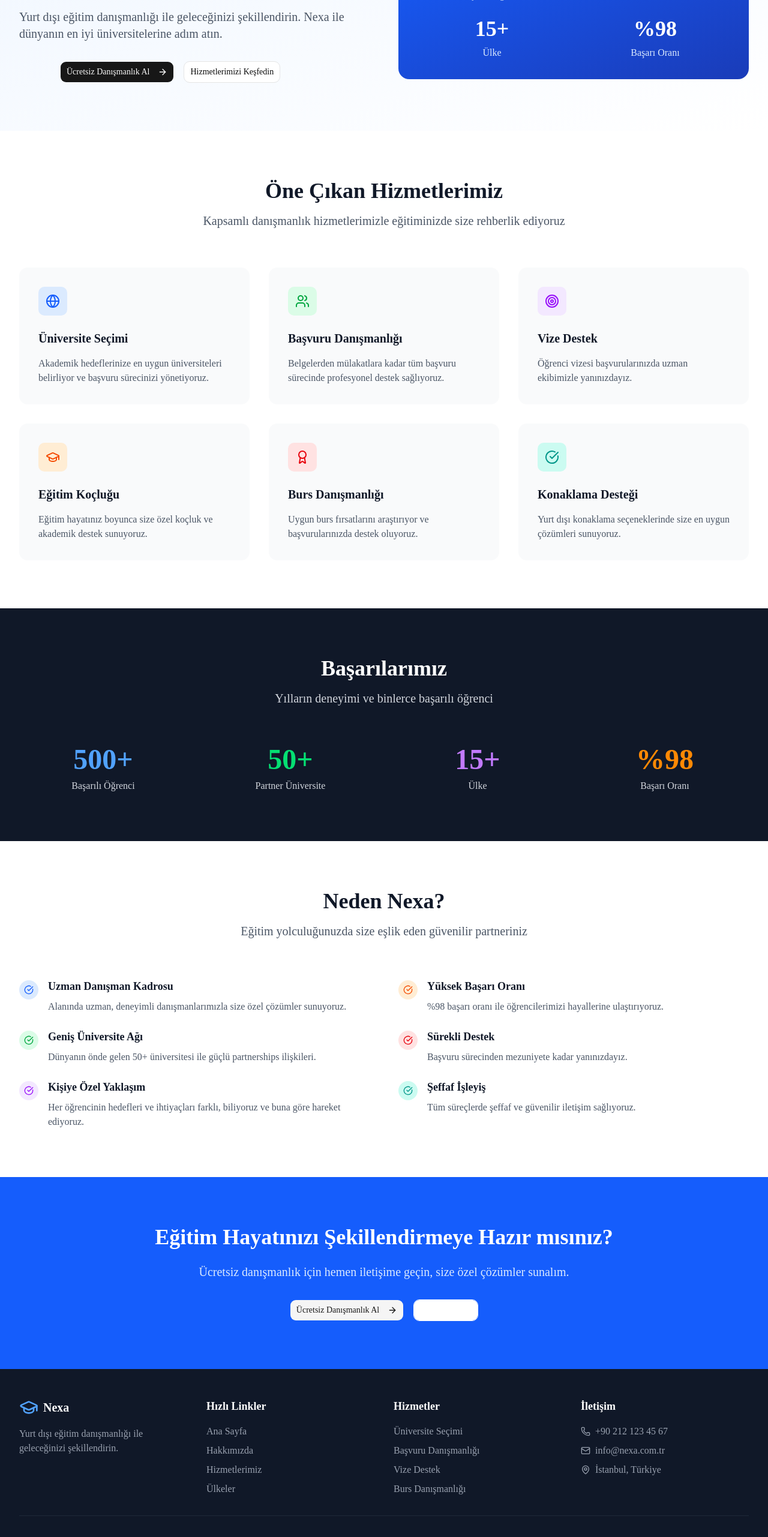
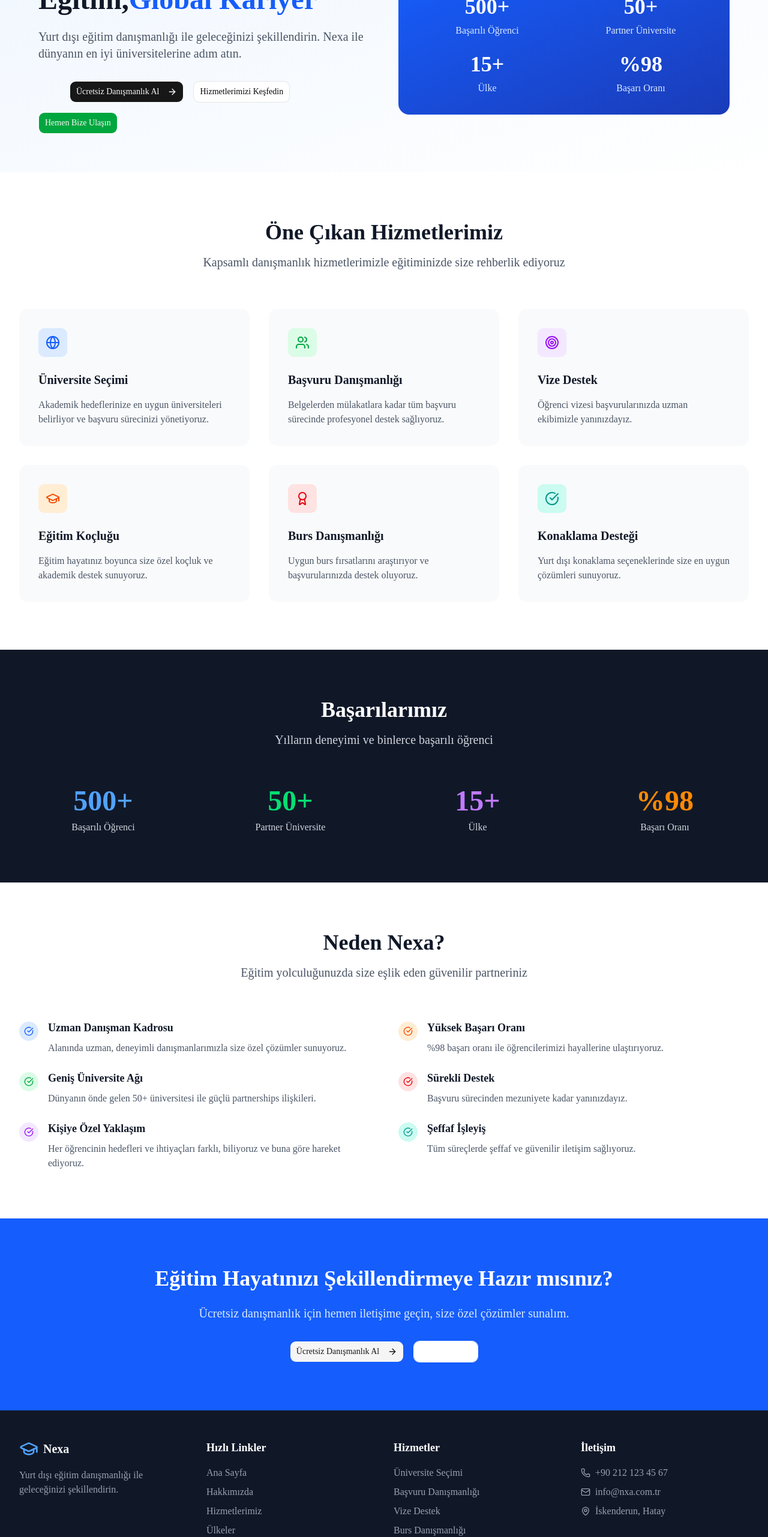
Before and after one commit to umuterdgn/yurt-disi-danismanlik, a Next.js app: page / in a window 1280 px wide. Shown: the part 234-2796 px from the top of the page at 60% size. Built offline with nearby package versions, Linux system fonts and the light colour scheme.

Commit message:
refactor: move navbar/footer to root layout and remove duplicate from pages

```diff
--- a/src/app/iletisim/page.tsx
+++ b/src/app/iletisim/page.tsx
@@ -8,8 +8,6 @@
 import { Label } from "@/components/ui/label";
 import { Select, SelectContent, SelectItem, SelectTrigger, SelectValue } from "@/components/ui/select";
 import { Mail, Clock, MapPin, MessageCircle } from "lucide-react";
-import { PublicNavbar } from "@/components/public-navbar";
-import { PublicFooter } from "@/components/public-footer";
 
 export default function IletisimPage() {
   const [formData, setFormData] = useState({
@@ -67,8 +65,6 @@
 
   return (
     <div className="min-h-screen bg-gradient-to-br from-blue-50 to-indigo-100 flex flex-col">
-      <PublicNavbar />
-
       <main className="flex-1 pt-24 pb-12 px-4">
         <div className="max-w-6xl mx-auto">
           <div className="text-center mb-12">
@@ -218,8 +214,6 @@
         </div>
         </div>
       </main>
-
-      <PublicFooter />
     </div>
   );
 }
--- a/src/app/layout.tsx
+++ b/src/app/layout.tsx
@@ -2,6 +2,8 @@
 import { Geist, Geist_Mono } from "next/font/google";
 import "./globals.css";
 import { Toaster } from "@/components/ui/sonner";
+import { PublicNavbar } from "@/components/public-navbar";
+import { PublicFooter } from "@/components/public-footer";
 
 const geistSans = Geist({
   variable: "--font-geist-sans",
@@ -27,7 +29,11 @@
     >
       {/* suppressHydrationWarning özelliğini body etiketine de ekledik 👇 */}
       <body className="min-h-full flex flex-col" suppressHydrationWarning>
-        {children}
+        <PublicNavbar />
+        <div className="flex-1">
+          {children}
+        </div>
+        <PublicFooter />
         <Toaster />
       </body>
     </html>
--- a/src/app/page.tsx
+++ b/src/app/page.tsx
@@ -16,35 +16,8 @@
 export default function HomePage() {
   return (
     <div className="min-h-screen bg-white">
-      {/* Navigation */}
-      <nav className="fixed top-0 left-0 right-0 bg-white border-b border-gray-200 z-50">
-        <div className="max-w-7xl mx-auto px-4 sm:px-6 lg:px-8">
-          <div className="flex justify-between items-center h-16">
-            <div className="flex items-center space-x-2">
-              <GraduationCap className="w-8 h-8 text-blue-600" />
-              <span className="text-xl font-bold text-gray-900">Nexa</span>
-            </div>
-            <div className="hidden md:flex items-center space-x-8">
-              <Link href="/" className="text-gray-700 hover:text-gray-900">Ana Sayfa</Link>
-              <Link href="/hakkimizda" className="text-gray-700 hover:text-gray-900">Hakkımızda</Link>
-              <Link href="/hizmetlerimiz" className="text-gray-700 hover:text-gray-900">Hizmetlerimiz</Link>
-              <Link href="/ulkeler" className="text-gray-700 hover:text-gray-900">Ülkeler</Link>
-              <Link href="/iletisim" className="text-gray-700 hover:text-gray-900">İletişim</Link>
-            </div>
-            <div className="flex items-center space-x-4">
-              <Link href="/login">
-                <Button variant="outline">Giriş Yap</Button>
-              </Link>
-              <Link href="/register">
-                <Button>Kayıt Ol</Button>
-              </Link>
-            </div>
-          </div>
-        </div>
-      </nav>
-
       {/* Hero Section */}
-      <section className="pt-32 pb-20 bg-gradient-to-br from-blue-50 to-white">
+      <section className="pt-24 pb-16 px-4 sm:px-6 lg:px-8 bg-gradient-to-br from-blue-50 to-white">
         <div className="max-w-7xl mx-auto px-4 sm:px-6 lg:px-8">
           <div className="grid grid-cols-1 lg:grid-cols-2 gap-12 items-center">
             <div>
@@ -66,6 +39,13 @@
                 <Link href="/hizmetlerimiz" className="w-full sm:w-auto">
                   <Button size="lg" variant="outline" className="w-full sm:w-auto">
                     Hizmetlerimizi Keşfedin
+                  </Button>
+                </Link>
+              </div>
+              <div className="mt-4">
+                <Link href="/iletisim">
+                  <Button className="bg-green-600 hover:bg-green-700" size="lg">
+                    Hemen Bize Ulaşın
                   </Button>
                 </Link>
               </div>
@@ -295,65 +275,6 @@
           </div>
         </div>
       </section>
-
-      {/* Footer */}
-      <footer className="bg-gray-900 text-white py-12">
-        <div className="max-w-7xl mx-auto px-4 sm:px-6 lg:px-8">
-          <div className="grid grid-cols-1 md:grid-cols-4 gap-8">
-            <div>
-              <div className="flex items-center space-x-2 mb-4">
-                <GraduationCap className="w-8 h-8 text-blue-400" />
-                <span className="text-xl font-bold">Nexa</span>
-              </div>
-              <p className="text-gray-400">
-                Yurt dışı eğitim danışmanlığı ile geleceğinizi şekillendirin.
-              </p>
-            </div>
-
-            <div>
-              <h3 className="text-lg font-bold mb-4">Hızlı Linkler</h3>
-              <ul className="space-y-2">
-                <li><Link href="/" className="text-gray-400 hover:text-white">Ana Sayfa</Link></li>
-                <li><Link href="/hakkimizda" className="text-gray-400 hover:text-white">Hakkımızda</Link></li>
-                <li><Link href="/hizmetlerimiz" className="text-gray-400 hover:text-white">Hizmetlerimiz</Link></li>
-                <li><Link href="/ulkeler" className="text-gray-400 hover:text-white">Ülkeler</Link></li>
-              </ul>
-            </div>
-
-            <div>
-              <h3 className="text-lg font-bold mb-4">Hizmetler</h3>
-              <ul className="space-y-2">
-                <li><Link href="/hizmetlerimiz" className="text-gray-400 hover:text-white">Üniversite Seçimi</Link></li>
-                <li><Link href="/hizmetlerimiz" className="text-gray-400 hover:text-white">Başvuru Danışmanlığı</Link></li>
-                <li><Link href="/hizmetlerimiz" className="text-gray-400 hover:text-white">Vize Destek</Link></li>
-                <li><Link href="/hizmetlerimiz" className="text-gray-400 hover:text-white">Burs Danışmanlığı</Link></li>
-              </ul>
-            </div>
-
-            <div>
-              <h3 className="text-lg font-bold mb-4">İletişim</h3>
-              <ul className="space-y-2">
-                <li className="flex items-center space-x-2 text-gray-400">
-                  <Phone className="w-4 h-4" />
-                  <span>+90 212 123 45 67</span>
-                </li>
-                <li className="flex items-center space-x-2 text-gray-400">
-                  <Mail className="w-4 h-4" />
-                  <span>info@nexa.com.tr</span>
-                </li>
-                <li className="flex items-center space-x-2 text-gray-400">
-                  <MapPin className="w-4 h-4" />
-                  <span>İstanbul, Türkiye</span>
-                </li>
-              </ul>
-            </div>
-          </div>
-
-          <div className="border-t border-gray-800 mt-8 pt-8 text-center text-gray-400">
-            <p>&copy; 2024 Nexa Yurt Dışı Danışmanlık. Tüm hakları saklıdır.</p>
-          </div>
-        </div>
-      </footer>
     </div>
   );
 }
--- a/src/components/public-navbar.tsx
+++ b/src/components/public-navbar.tsx
@@ -55,38 +55,38 @@
 
       {/* Mobile Menu */}
       {isOpen && (
-        <div className="md:hidden w-full flex-col bg-white p-4 shadow-md border-t">
+        <div className="md:hidden w-full flex flex-col bg-white p-4 shadow-md border-t absolute left-0">
           <Link
             href="/"
-            className="text-gray-700 hover:text-gray-900 py-2 border-b border-gray-100"
+            className="block w-full py-3 text-gray-700 hover:text-gray-900 border-b border-gray-100"
             onClick={() => setIsOpen(false)}
           >
             Ana Sayfa
           </Link>
           <Link
             href="/hakkimizda"
-            className="text-gray-700 hover:text-gray-900 py-2 border-b border-gray-100"
+            className="block w-full py-3 text-gray-700 hover:text-gray-900 border-b border-gray-100"
             onClick={() => setIsOpen(false)}
           >
             Hakkımızda
           </Link>
           <Link
             href="/hizmetlerimiz"
-            className="text-gray-700 hover:text-gray-900 py-2 border-b border-gray-100"
+            className="block w-full py-3 text-gray-700 hover:text-gray-900 border-b border-gray-100"
             onClick={() => setIsOpen(false)}
           >
             Hizmetlerimiz
           </Link>
           <Link
             href="/ulkeler"
-            className="text-gray-700 hover:text-gray-900 py-2 border-b border-gray-100"
+            className="block w-full py-3 text-gray-700 hover:text-gray-900 border-b border-gray-100"
             onClick={() => setIsOpen(false)}
           >
             Ülkeler
           </Link>
           <Link
             href="/iletisim"
-            className="text-gray-700 hover:text-gray-900 py-2 border-b border-gray-100"
+            className="block w-full py-3 text-gray-700 hover:text-gray-900 border-b border-gray-100"
             onClick={() => setIsOpen(false)}
           >
             İletişim
```
